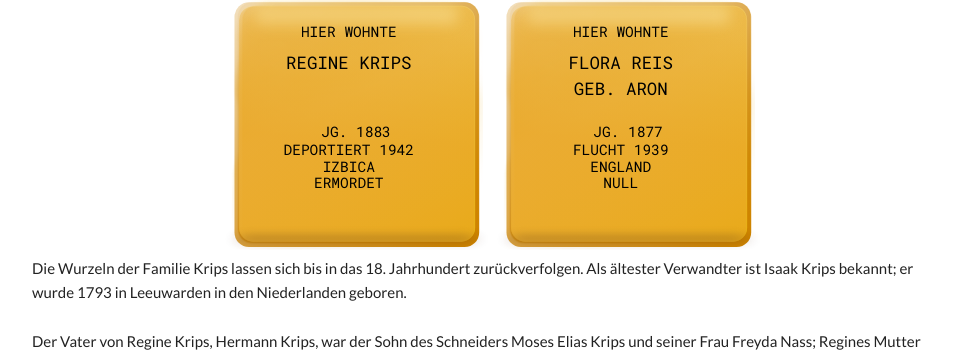
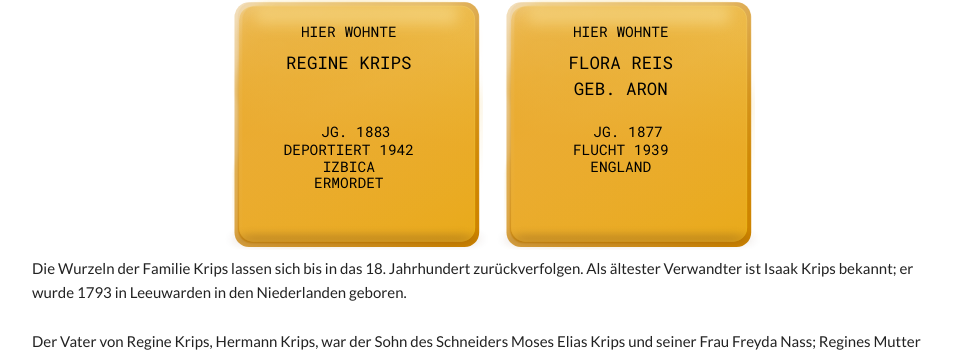
Before and after one commit to opendata-heilbronn/stolpersteine, a Jekyll site: the page built from _list/bismarckstr-3.markdown, in a window 1280 px wide and 900 px high. Shown: the part 241-599 px from the top of the window, without its empty margins (148-1119 px from the left). Built offline with Jekyll 4.4.1, drawn with Linux system fonts in a browser that asks for light colours; nearby versions of some CDN libraries; some web fonts are replaced.

Commit message:
Updated Bismarckstr 3

```diff
--- a/_list/bismarckstr-3.markdown
+++ b/_list/bismarckstr-3.markdown
@@ -22,7 +22,7 @@ steine:
   - JG. 1877
   - FLUCHT 1939
   - ENGLAND
-  - 'null'
+  - "   "
   -
   -
 x: 49.140274
```
